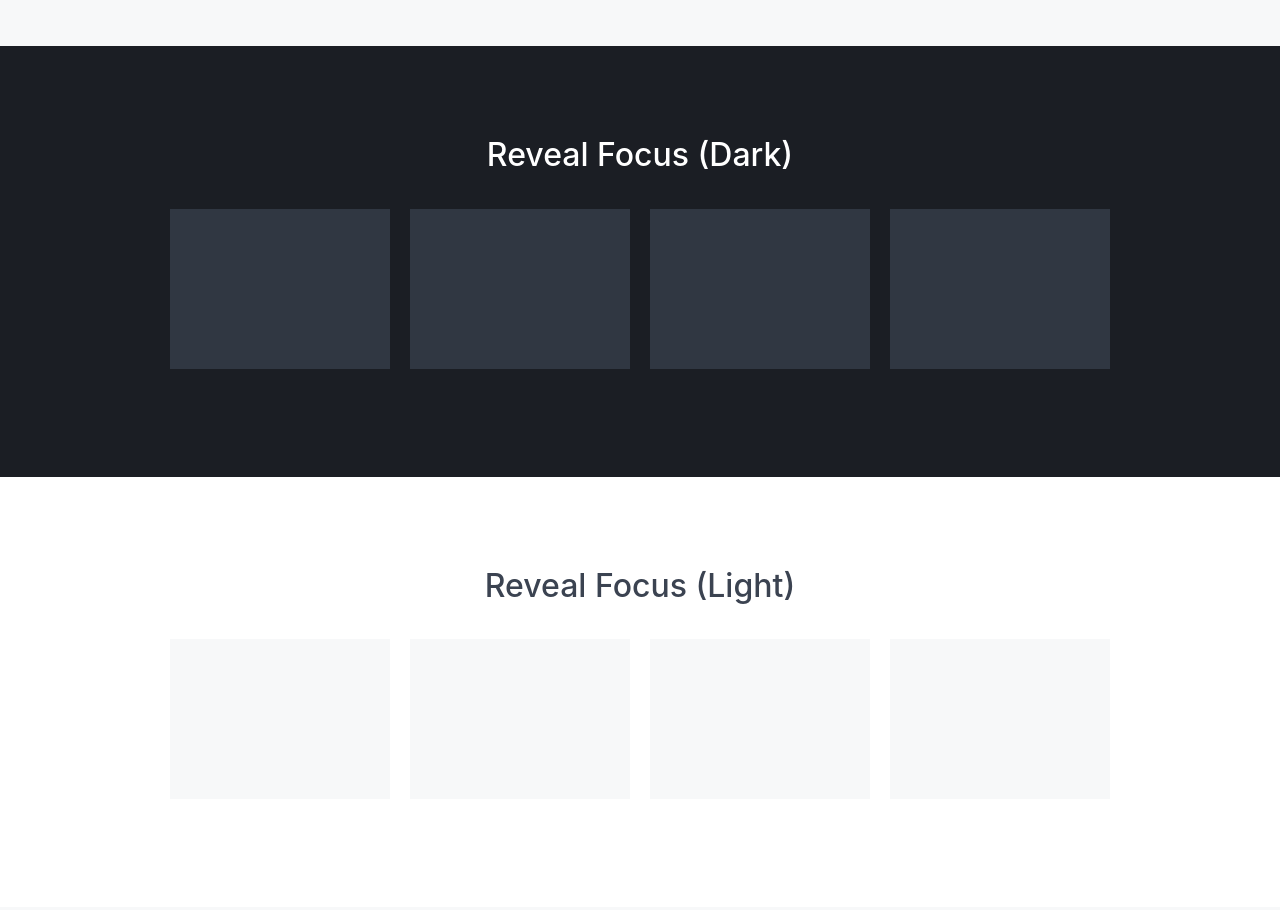
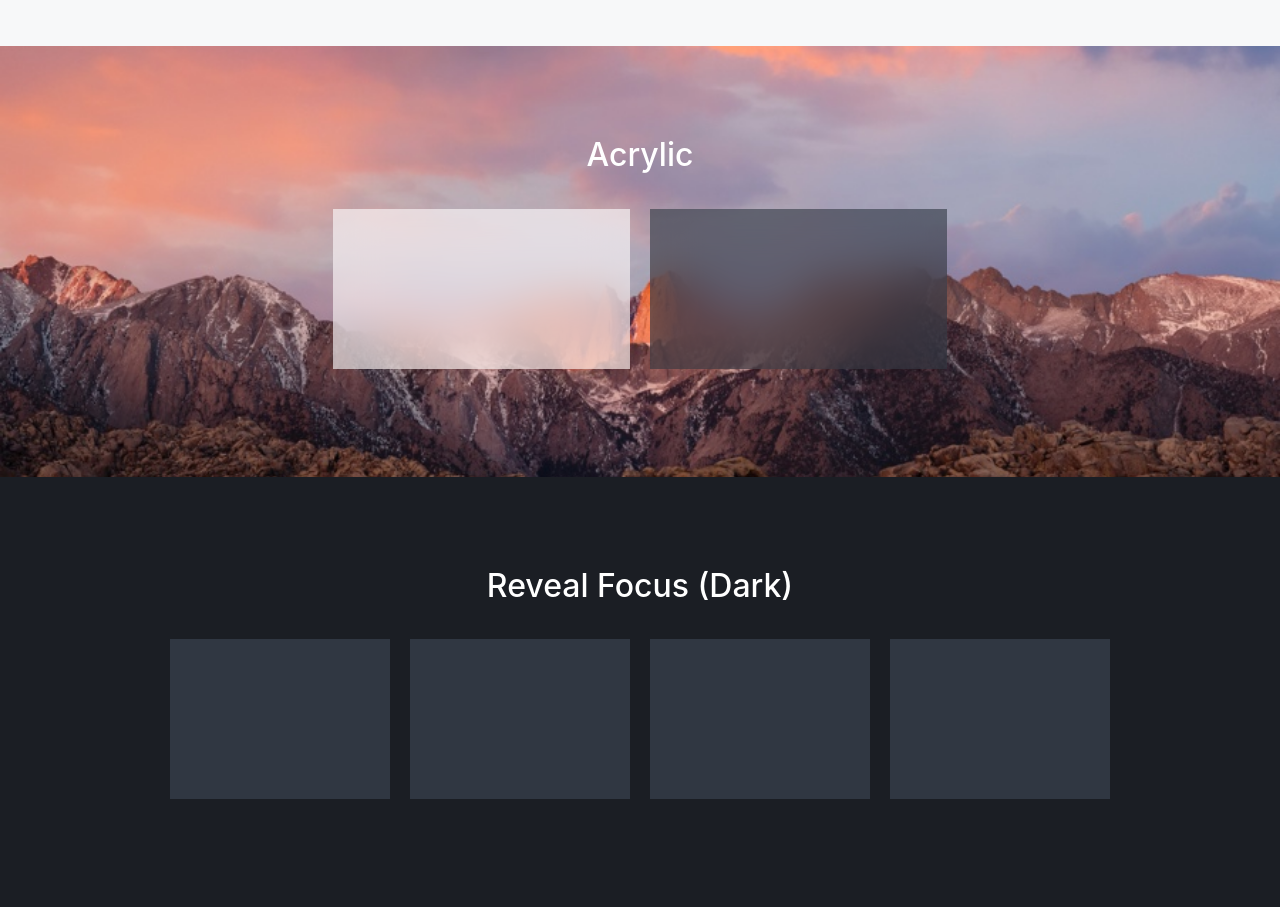
Before and after one commit to undeadinu/fluent.css, a website: page docs/src/index.pug in a window 1280 px wide. Shown: the part 620-1530 px from the top of the page. Drawn offline with nearby package versions, Linux system fonts and the light colour scheme; files that its build step writes are made by us from their sources; files whose address does not match are found by name.

Commit message:
Add Acrylic

```diff
--- a/docs/src/index.pug
+++ b/docs/src/index.pug
@@ -25,7 +25,16 @@ block content
   .section.section-ads.bg-gray
     include _layout/_ad-g.pug
 
-  .section.section-features.bg-dark.text-light.text-center
+  .section.section-features.bg-wallpaper.text-light.text-center
+    .container.grid-lg
+      h2 Acrylic
+      .columns
+        .column.col-8.col-mx-auto
+          .tiles.d-flex
+            .example-tile.acrylic
+            .example-tile.acrylic.theme-dark
+
+  .section.section-features.bg-dark.text-center
     .container.grid-lg
       h2 Reveal Focus (Dark)
       .columns
--- a/docs/src/scss/docs.scss
+++ b/docs/src/scss/docs.scss
@@ -306,6 +306,10 @@
     background: darken($dark-color, 10%) !important;
   }
 
+  &.bg-wallpaper {
+    background: url("../img/macos-sierra-2.jpg") no-repeat center / cover;
+  }
+
   .column {
     padding: $layout-spacing;
   }
--- a/src/_acrylic.scss
+++ b/src/_acrylic.scss
@@ -1,4 +1,9 @@
-// Reveal Focus
-.reveal-focus {
+// Arcylic
+.acrylic {
+  backdrop-filter: blur(1.1rem) saturate(125%);
+  background: rgba($light-color, .6);
 
+  &.theme-dark {
+    background: rgba($dark-color, .6);
+  }
 }
--- a/src/_variables.scss
+++ b/src/_variables.scss
@@ -38,17 +38,6 @@ $body-font-color: lighten($dark-color, 5%) !default;
 $link-color: $primary-color !default;
 $link-color-dark: darken($link-color, 10%) !default;
 $link-color-light: lighten($link-color, 10%) !default;
-
-// Fonts
-// Credit: https://www.smashingmagazine.com/2015/11/using-system-ui-fonts-practical-guide/
-$base-font-family: -apple-system, system-ui, BlinkMacSystemFont, "Segoe UI", Roboto !default;
-$mono-font-family: "SF Mono", "Segoe UI Mono", "Roboto Mono", Menlo, Courier, monospace !default;
-$fallback-font-family: "Helvetica Neue", sans-serif !default;
-$cjk-zh-hans-font-family: $base-font-family, "PingFang SC", "Hiragino Sans GB", "Microsoft YaHei", $fallback-font-family !default;
-$cjk-zh-hant-font-family: $base-font-family, "PingFang TC", "Hiragino Sans CNS", "Microsoft JhengHei", $fallback-font-family !default;
-$cjk-jp-font-family: $base-font-family, "Hiragino Sans", "Hiragino Kaku Gothic Pro", "Yu Gothic", YuGothic, Meiryo, $fallback-font-family !default;
-$cjk-ko-font-family: $base-font-family, "Malgun Gothic", $fallback-font-family !default;
-$body-font-family: $base-font-family, $fallback-font-family !default;
 
 // Unit sizes
 $unit-o: .05rem !default;
```
Also changed, not shown: dist/fluent.css, dist/fluent.min.css, docs/dist/docs.css, docs/dist/docs.min.css, docs/dist/fluent.css, docs/dist/fluent.min.css, docs/index.html.
